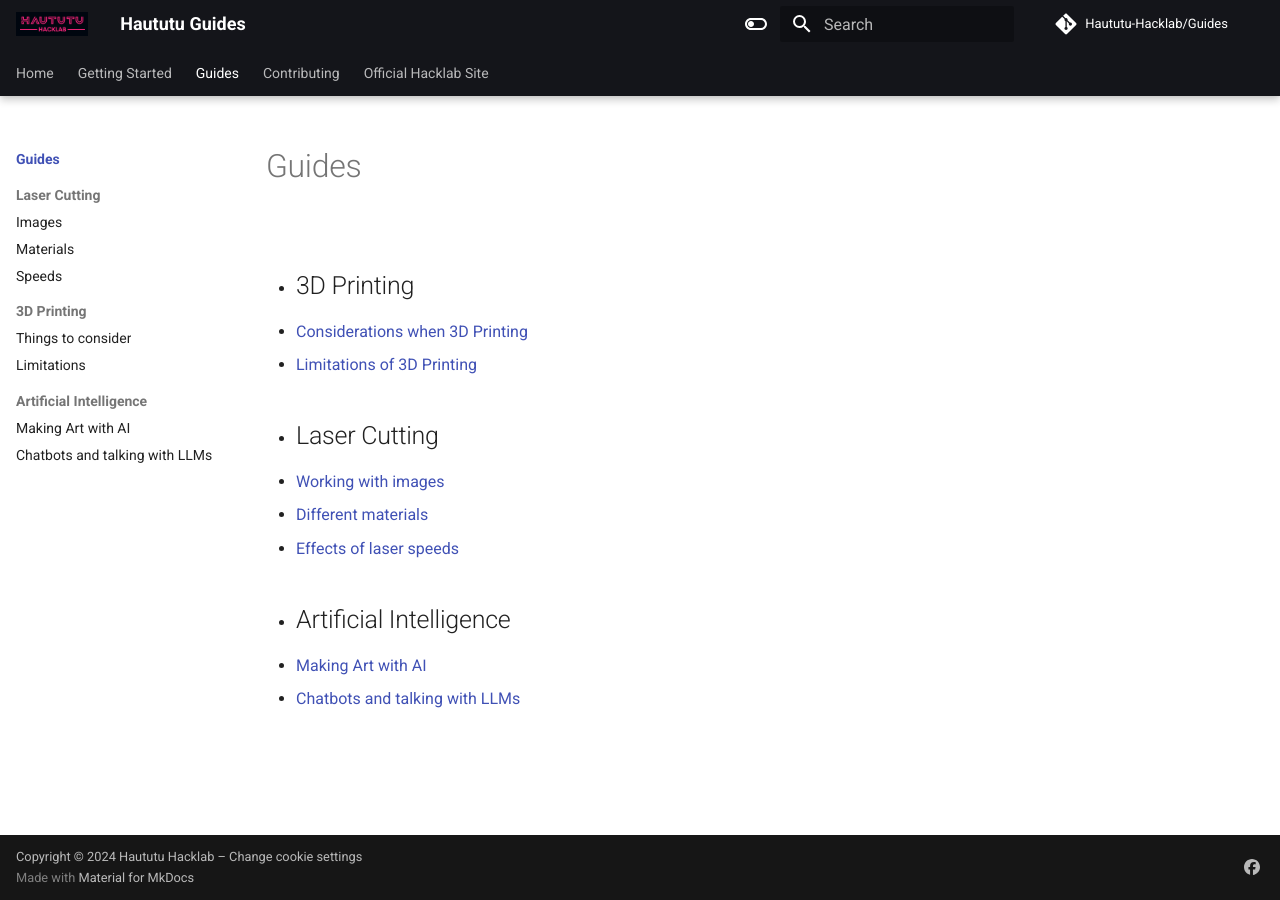
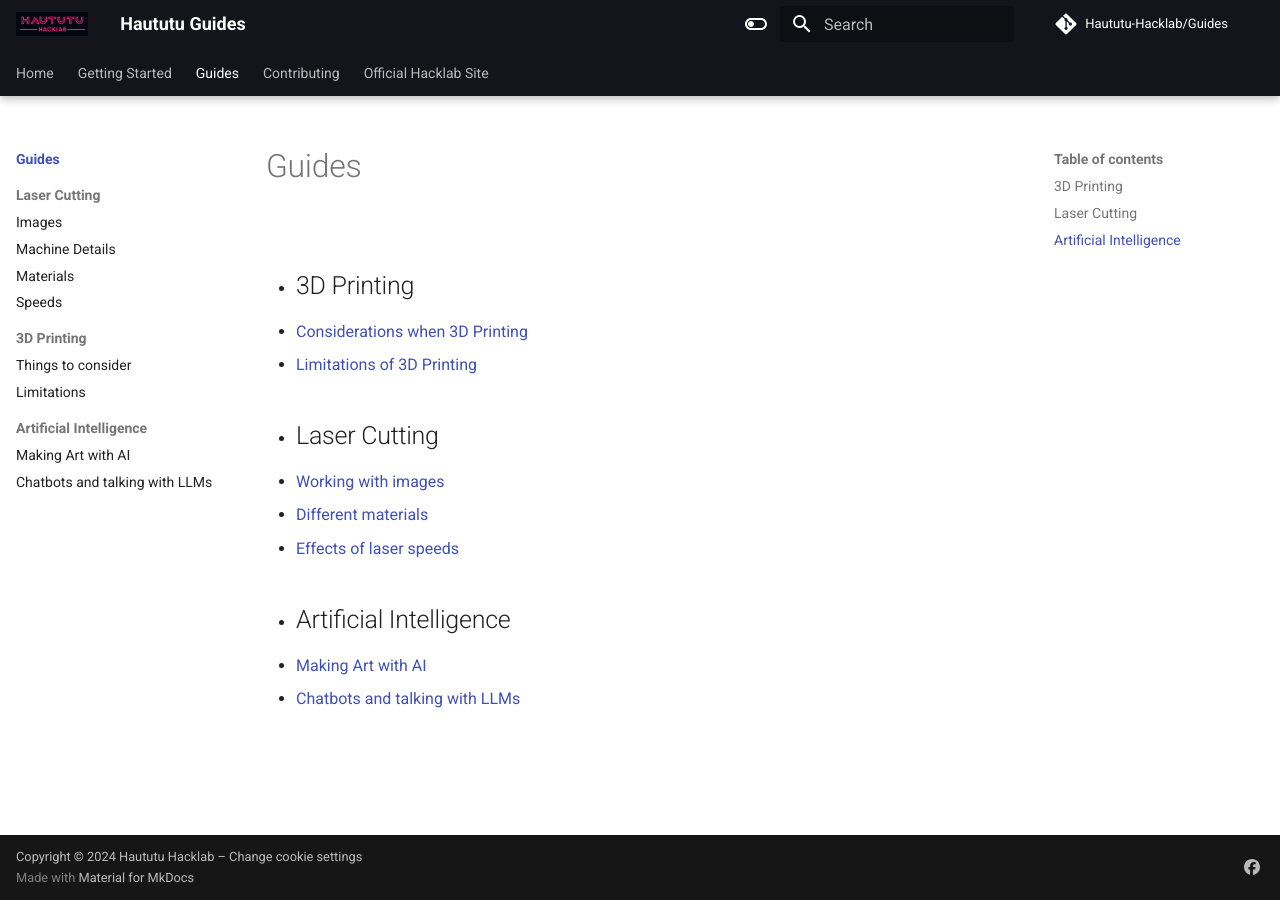
Before and after one commit to Haututu-Hacklab/Guides, an MkDocs documentation site: the page built from docs/guides/index.md, in a window 1280 px wide. Built offline with MkDocs 1.6.1 and Material for MkDocs 9.7.7, drawn with Linux system fonts in a browser that asks for light colours; comment, search, counter and statistics services are not loaded.

Commit message:
Add machine details

```diff
--- a/mkdocs.yml
+++ b/mkdocs.yml
@@ -28,7 +28,6 @@ theme:
     - navigation.top
     - navigation.tracking
     - toc.follow
-    - toc.integrate
   favicon: assets/logo/favicon.ico
   logo: assets/logo/haututu.png
   palette:
@@ -76,6 +75,7 @@ markdown_extensions:
   - abbr
   - admonition
   - attr_list
+  - md_in_html
   - meta
   - pymdownx.details
   - pymdownx.emoji:
@@ -115,6 +115,7 @@ nav:
     - guides/index.md
     - Laser Cutting:
       - Images: guides/laser/images.md
+      - Machine Details: guides/laser/machine-details.md
       - Materials: guides/laser/materials.md
       - Speeds: guides/laser/speeds.md
     - 3D Printing:
```
